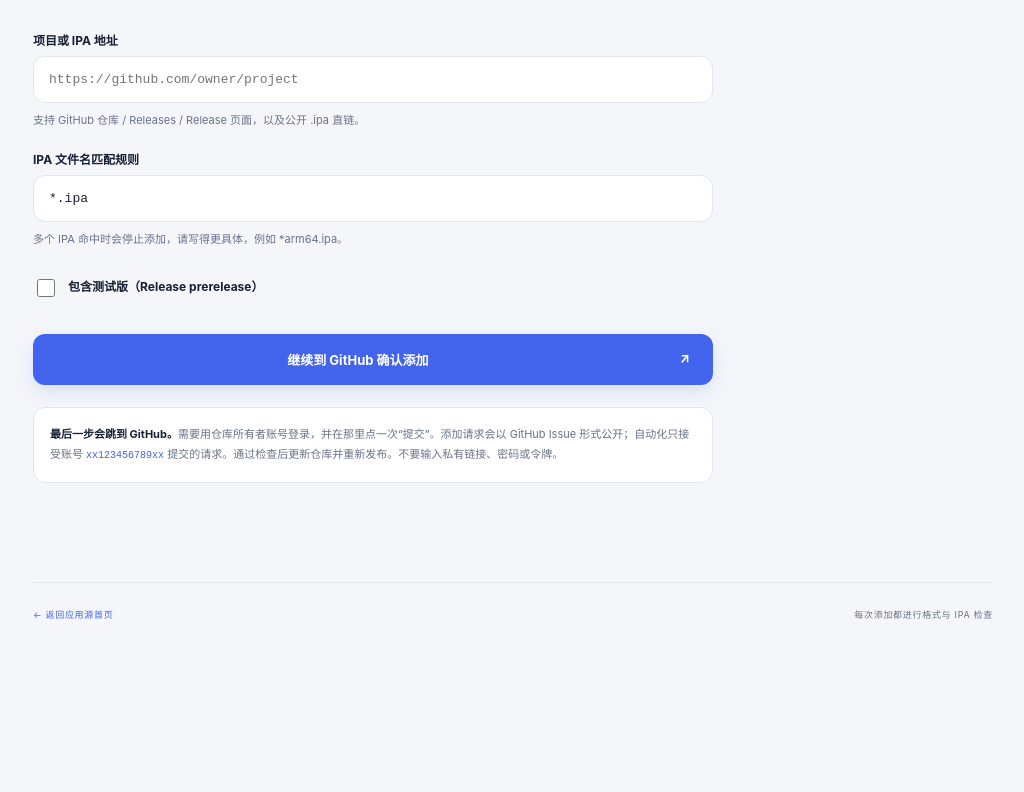
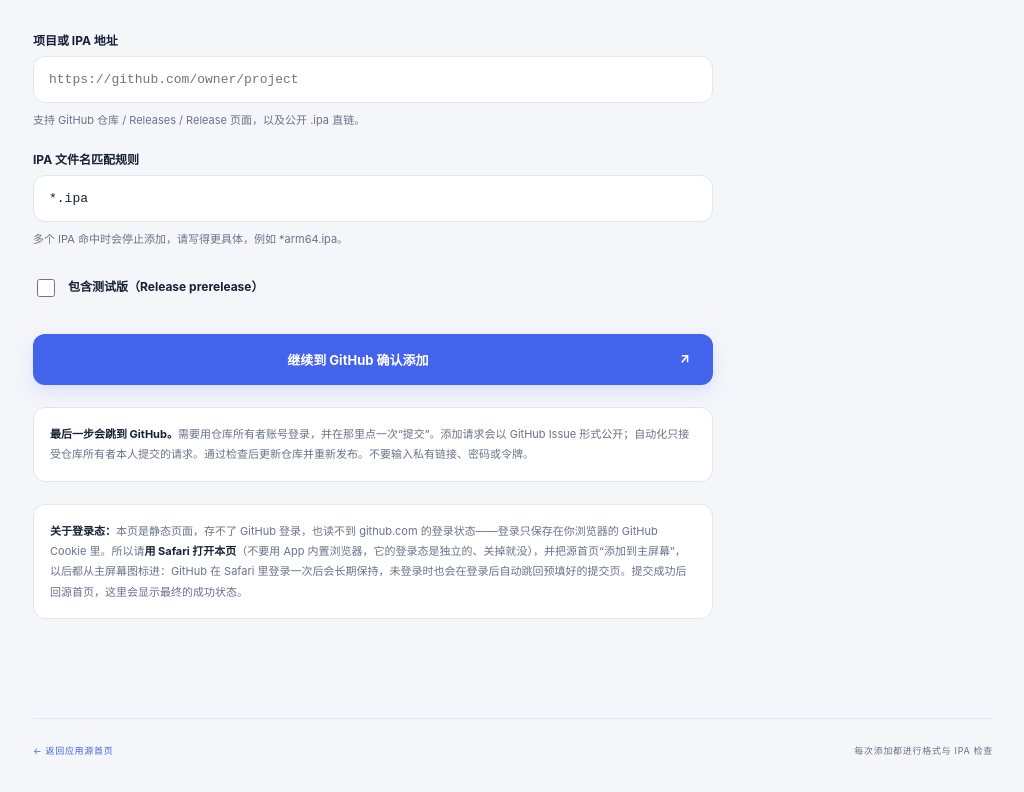
Before and after one commit to xx123456789xx/ipa-source, a plain HTML site: page public/add.html in a window 1280 px wide. Shown: the part 289-1081 px from the top of the page, without its empty margins (127-1151 px from the left). Before the commit the page ends 945 px from the top, so only its background shows below. Drawn offline with Linux system fonts and the light colour scheme.

Commit message:
Upgrade IPA source template to v1.3.0: public/add.html

```diff
--- a/public/add.html
+++ b/public/add.html
@@ -2,7 +2,11 @@
 <html lang="zh-CN">
 <head>
 <meta charset="utf-8"><meta name="viewport" content="width=device-width, initial-scale=1, viewport-fit=cover">
-<meta name="color-scheme" content="light dark"><meta name="referrer" content="no-referrer">
+<meta name="color-scheme" content="light dark">
+<meta name="mobile-web-app-capable" content="yes">
+<meta name="apple-mobile-web-app-capable" content="yes">
+<meta name="apple-mobile-web-app-title" content="IPA 应用源">
+<meta name="referrer" content="no-referrer">
 <meta http-equiv="Content-Security-Policy" content="default-src 'self'; img-src 'self' https:; script-src 'self'; style-src 'self'; connect-src 'self'; base-uri 'none'; object-src 'none'; form-action 'self' https://github.com">
 <title>添加应用 · 我的 IPA 应用源</title>
 <link rel="icon" type="image/png" href="apple-touch-icon-v2.png"><link rel="apple-touch-icon" sizes="180x180" href="apple-touch-icon-v2.png"><link rel="stylesheet" href="style.css">
@@ -25,7 +29,8 @@
 <label class="check-row"><input id="prerelease" type="checkbox"><span>包含测试版（Release prerelease）</span></label>
 <button class="submit-button" type="submit">继续到 GitHub 确认添加 <span aria-hidden="true">↗</span></button>
 </form>
-<div class="privacy-note"><strong>最后一步会跳到 GitHub。</strong>需要用仓库所有者账号登录，并在那里点一次“提交”。添加请求会以 GitHub Issue 形式公开；自动化只接受账号 <code>xx123456789xx</code> 提交的请求。通过检查后更新仓库并重新发布。不要输入私有链接、密码或令牌。</div>
+<div class="privacy-note"><strong>最后一步会跳到 GitHub。</strong>需要用仓库所有者账号登录，并在那里点一次“提交”。添加请求会以 GitHub Issue 形式公开；自动化只接受仓库所有者本人提交的请求。通过检查后更新仓库并重新发布。不要输入私有链接、密码或令牌。</div>
+<div class="privacy-note"><strong>关于登录态：</strong>本页是静态页面，存不了 GitHub 登录，也读不到 github.com 的登录状态——登录只保存在你浏览器的 GitHub Cookie 里。所以请<strong>用 Safari 打开本页</strong>（不要用 App 内置浏览器，它的登录态是独立的、关掉就没），并把源首页“添加到主屏幕”，以后都从主屏幕图标进：GitHub 在 Safari 里登录一次后会长期保持，未登录时也会在登录后自动跳回预填好的提交页。提交成功后回源首页，这里会显示最终的成功状态。</div>
 <p class="notice" id="form-message" role="status"></p>
 </section>
 <footer><a href="./">← 返回应用源首页</a><span>每次添加都进行格式与 IPA 检查</span></footer>
```
